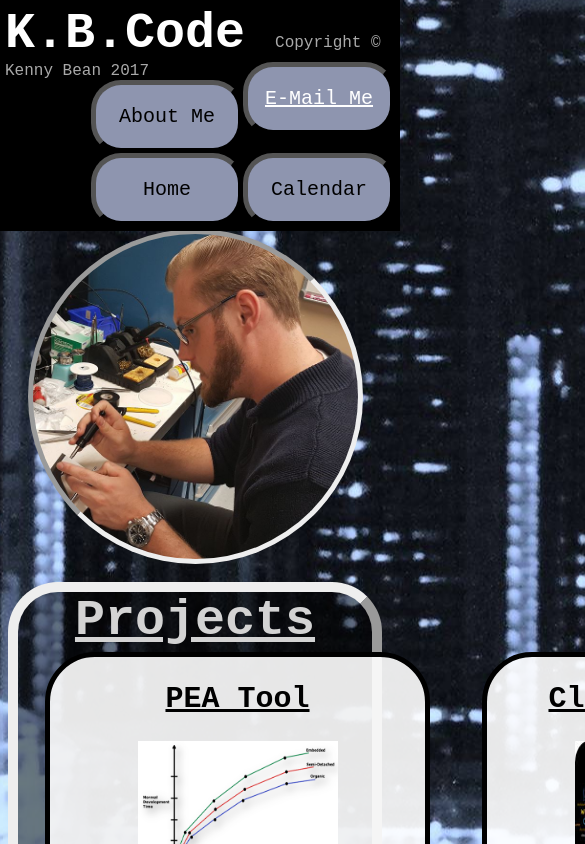
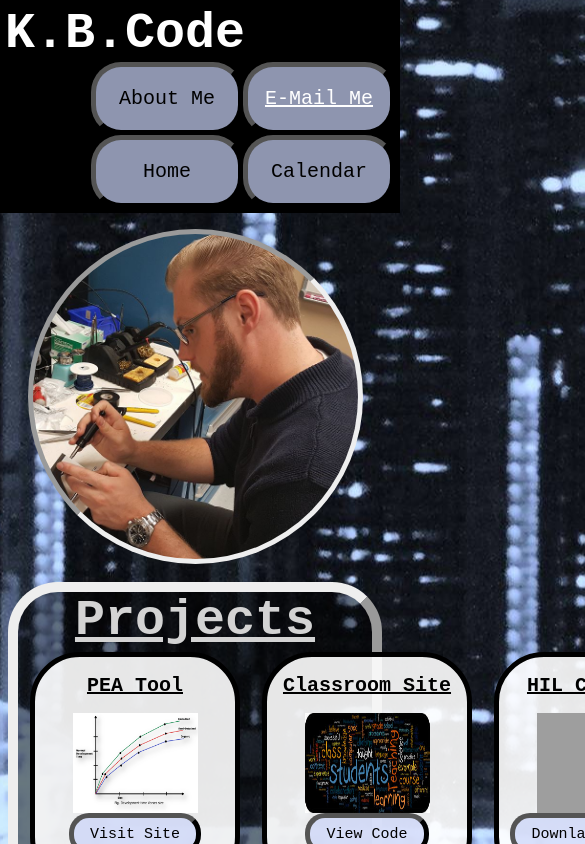
Before and after one commit to ksbean/ksbean.github.io, a plain HTML site: page index.html in a window 390 px wide. Both pictures are taken after a click on the element "Projects". Shown: the top 844 px of the page, 585 px wide, since content can reach past the window. Drawn offline with Linux system fonts and the light colour scheme; grey boxes are pictures that could not be loaded.

Commit message:
height:75px; width:100px; Please enter the commit made app mobile compatible for your changes. Lines starting

```diff
--- a/IndexSS.css
+++ b/IndexSS.css
@@ -16,7 +16,7 @@ h1 {
 }
 
 h2 {
-    font-size: 30px;
+    font-size: 20px;
     font-family: Courier New;
     color:black;
 }
@@ -30,8 +30,8 @@ li {
 }
 
 td {
-padding-right: 25px;
-padding-left: 25px;
+padding-right: 10px;
+padding-left: 10px;
 }
 
 .toptitle {
@@ -72,7 +72,7 @@ padding-left: 25px;
     border-color: black;
     border-radius: 20px;
     padding: 7.5px 16px;
-    font-size: 35px;
+    font-size: 15px;
     cursor: pointer;
     font-family: Courier New;
     color: black;
@@ -124,8 +124,8 @@ background-color:green;
     border: 5px solid black;
     border-radius: 50px;
 
-	Height: 350px;
-	width:375px;
+	Height: 225px;
+	width:200px;
 }
 #Contact {
     display: inline-block;
@@ -184,5 +184,5 @@ border-radius: 50px;
 }
 #divider1
 {
-	height:30px;
+	height:15px;
 }
--- a/index.html
+++ b/index.html
@@ -9,7 +9,7 @@
 </head>
 <body>
     <div id="headtool" class="headtool">
-        <h1 class="toptitle">K.B.Code </h1> <p style="display: inline; color: darkgray;">Copyright © Kenny Bean 2017</p>
+        <h1 class="toptitle">K.B.Code </h1>
         <ul>
 <li style="float: right;"><div class="smbutton"><a id="emailMe" href="mailto:kennyjr.14767@gmail.com">E-Mail Me</a></div></li>
             <li style="float: right;"><div id="Project" onClick="DProjects()" class="smbutton">Projects</div></li>
@@ -81,15 +81,12 @@
                         <h2 style="text-align:center; ">
                             <u >PEA Tool</u>
                         </h2>
-                        <img src="COCOMO4.gif" style="display:block; margin: 0 auto;height:150px; width:200px;" />
-						<div id="divider1">
-						</div>
+                        <img src="COCOMO4.gif" style="display:block; margin: 0 auto;height:100px; width:125px;" />
+
                         <form action="http://www-personal.umd.umich.edu/~ksbean/">
                             <input type="submit" class="Bbutton" value="Visit Site" />
                         </form>
                     </div>
-					<div class="divider">
-						</div>
                 </td>
 
 				 <td>
@@ -97,9 +94,8 @@
 				 <h2 style="text-align:center;  ">
                             <u >Classroom Site</u>
                         </h2>
-                        <img src="image1.jpg" style="display:block; margin: 0 auto; height:150px; width:200px;" />
-						<div id="divider1">
-						</div>
+                        <img src="image1.jpg" style="display:block; margin: 0 auto; height:100px; width:125px;" />
+
                         <form action="https://github.com/ksbean/Kates_Site.git">
 
                             <input type="submit" class="Bbutton" value="View Code" />
@@ -112,9 +108,8 @@
 				 <h2 style="text-align:center;  ">
                             <u >HIL Creation</u>
                         </h2>
-                        <img src="20170411_084537.jpg" style="display:block; margin: 0 auto; height:150px; width:200px;" />
-						<div id="divider1">
-						</div>
+                        <img src="20170411_084537.jpg" style="display:block; margin: 0 auto; height:100px; width:125px;"/>
+
                         <form action="ENGR_399_Rough_Draft.docx">
 
                             <input type="submit" class="Bbutton" value="Downlaod Report" />
@@ -128,5 +123,6 @@
 <div id="wrapper4">
     <iframe src="https://calendar.google.com/calendar/embed?height=600&amp;wkst=1&amp;bgcolor=%23cccccc&amp;src=nr18ej44autp6oard0b3lag32s%40group.calendar.google.com&amp;color=%238D6F47&amp;ctz=America%2FNew_York" style="border-width:0" width="800" height="600" frameborder="0" scrolling="no"></iframe>
  </div>
+ <p style="display: inline; color: white;">Copyright © Kenny Bean 2017</p>
 </body>
 </html>
```
